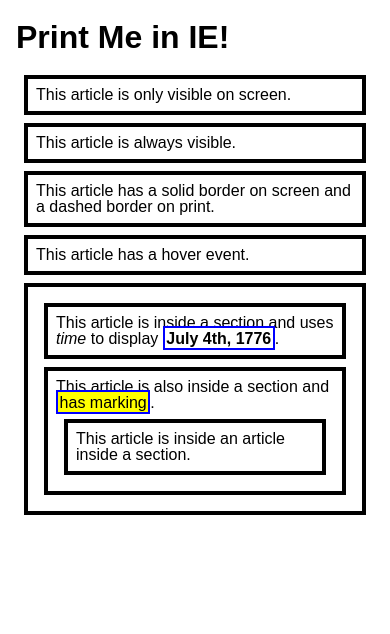
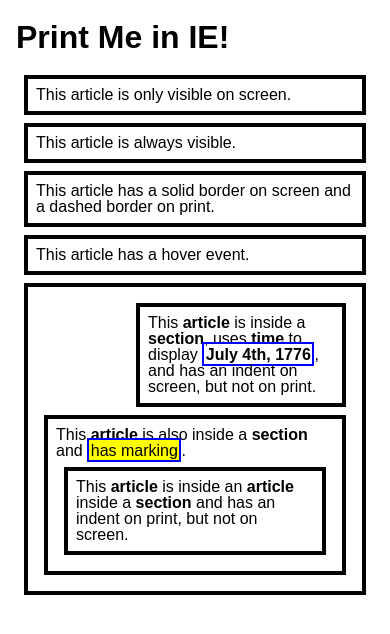
Before and after one commit to saan1984/ie-print-protector, a plain HTML site: page example_print_iepp.html in a window 390 px wide. Drawn offline with Linux system fonts and the light colour scheme.

Commit message:
1.5.0 docs and examples

```diff
--- a/example_print_iepp.html
+++ b/example_print_iepp.html
@@ -32,6 +32,25 @@ mark {
 	padding: 0.1em;
 }
 
+var {
+	font-style: normal;
+	font-weight: bold;
+}
+
+@media screen {
+	section
+	article#foo {
+		margin-left: 100px;
+	}
+}
+
+@media print {
+	section
+	article#bar {
+		margin-left: 100px;
+	}
+}
+
 	</style>
 
 	<style type="text/css" media="screen">
@@ -54,7 +73,7 @@ mark {
 
 	</style>
 
-	<script src="javascript/iepp.1-4-0.js"></script>
+	<script src="javascript/iepp.1-5-0.js"></script>
 	<script>
 
 /* Cross Browser Add Event Shortcut */
@@ -120,20 +139,20 @@ window.onload = function () {
 </article>
 
 <section>
-	<article>
+	<article id="foo">
 		<p>
-			This article is inside a section and uses <var>time</var> to display <time datetime="1776-07-04">July 4th, 1776</time>.
+			This <var>article</var> is inside a <var>section</var>, uses <var>time</var> to display <time datetime="1776-07-04">July 4th, 1776</time>, and has an indent on screen, but not on print.
 		</p>
 	</article>
 
 	<article>
 		<p>
-			This article is also inside a section and <mark>has marking</mark>.
+			This <var>article</var> is also inside a <var>section</var> and <mark>has marking</mark>.
 		</p>
 
-		<article>
+		<article id="bar">
 			<p>
-				This article is inside an article inside a section.
+				This <var>article</var> is inside an <var>article</var> inside a <var>section</var> and has an indent on print, but not on screen.
 			</p>
 		</article>
 	</article>
```
Also changed, not shown: example_print.html (+25 -6 lines), index.html (+22 -5 lines).
